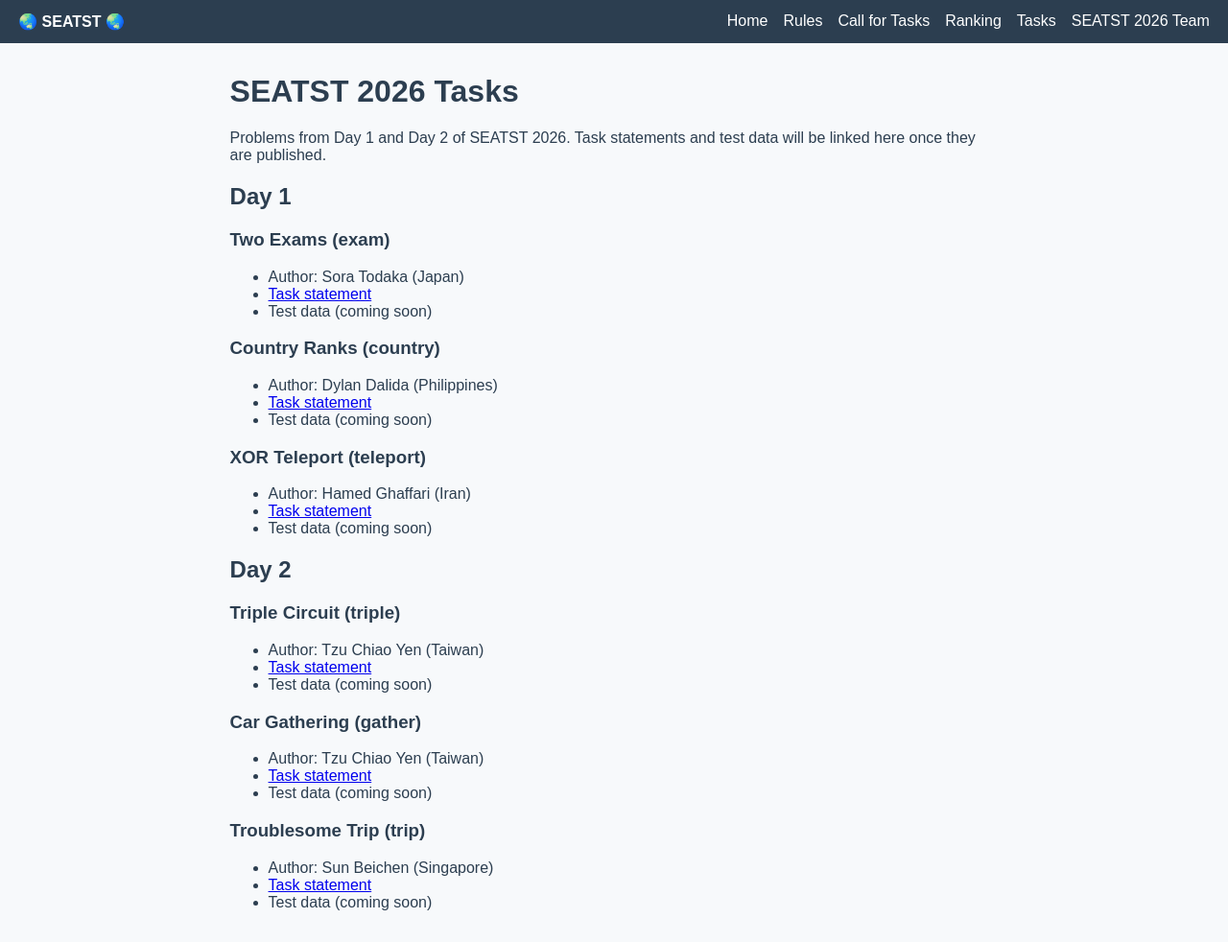
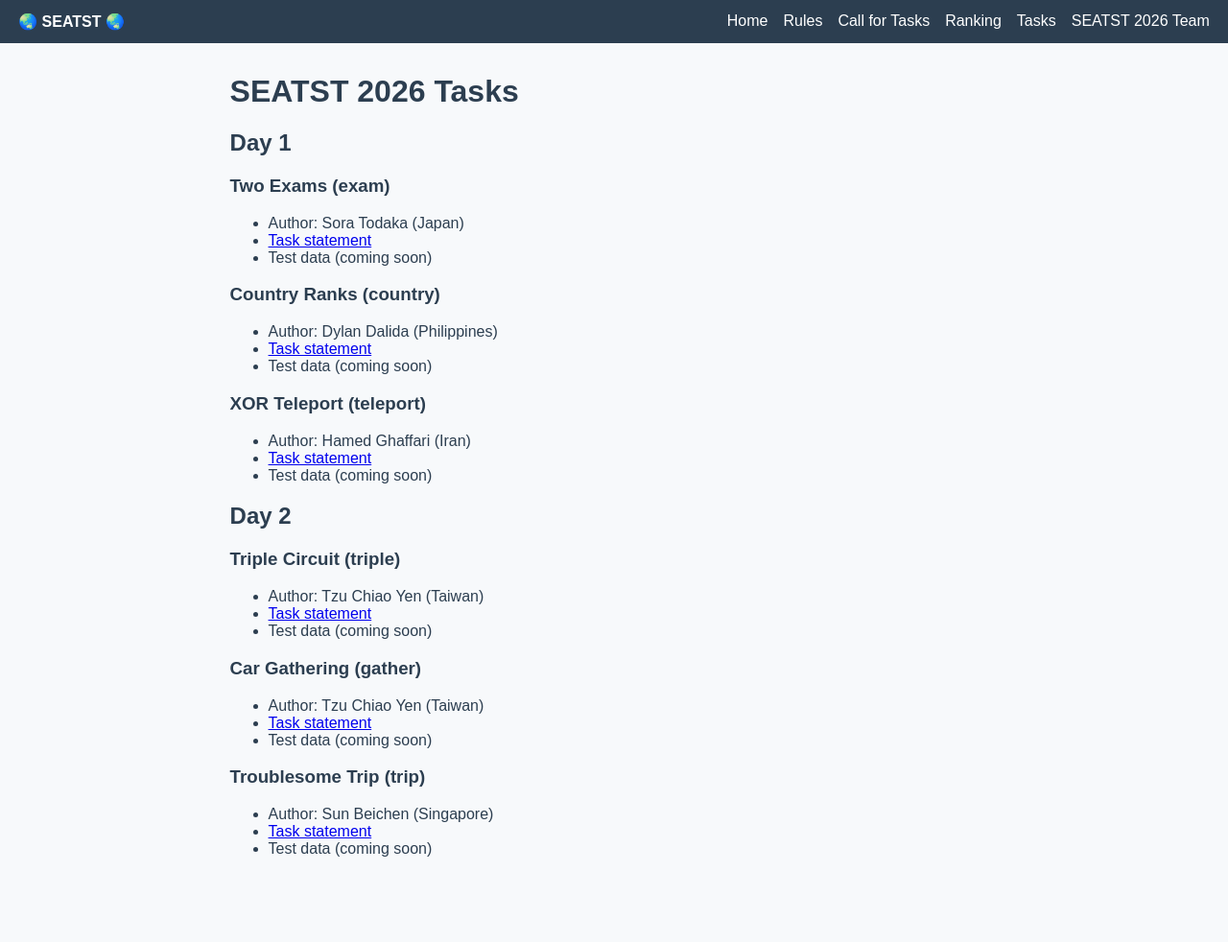
Before and after one commit to seatst/seatst.github.io, a Jekyll site: the page built from tasks.md, in a window 1280 px wide. Shown: the whole page at 96% size. Built offline with Jekyll 4.4.1, drawn with Linux system fonts in a browser that asks for light colours; after the commit the page ends 926 px from its top, so only the background shows below that.

Commit message:
remove sentence

```diff
--- a/tasks.md
+++ b/tasks.md
@@ -5,8 +5,6 @@ permalink: /tasks/
 ---
 
 # SEATST 2026 Tasks
-
-Problems from Day 1 and Day 2 of SEATST 2026. Task statements and test data will be linked here once they are published.
 
 ## Day 1
 
```
